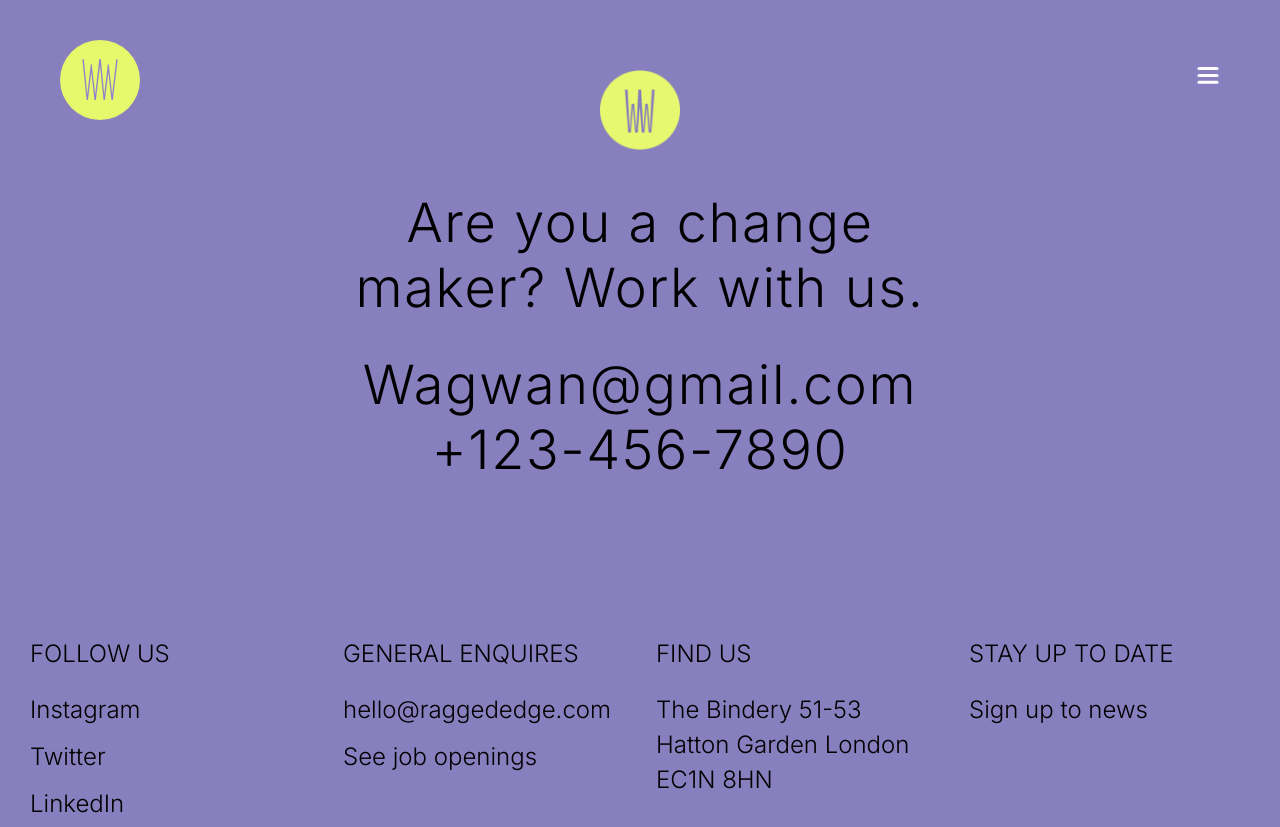
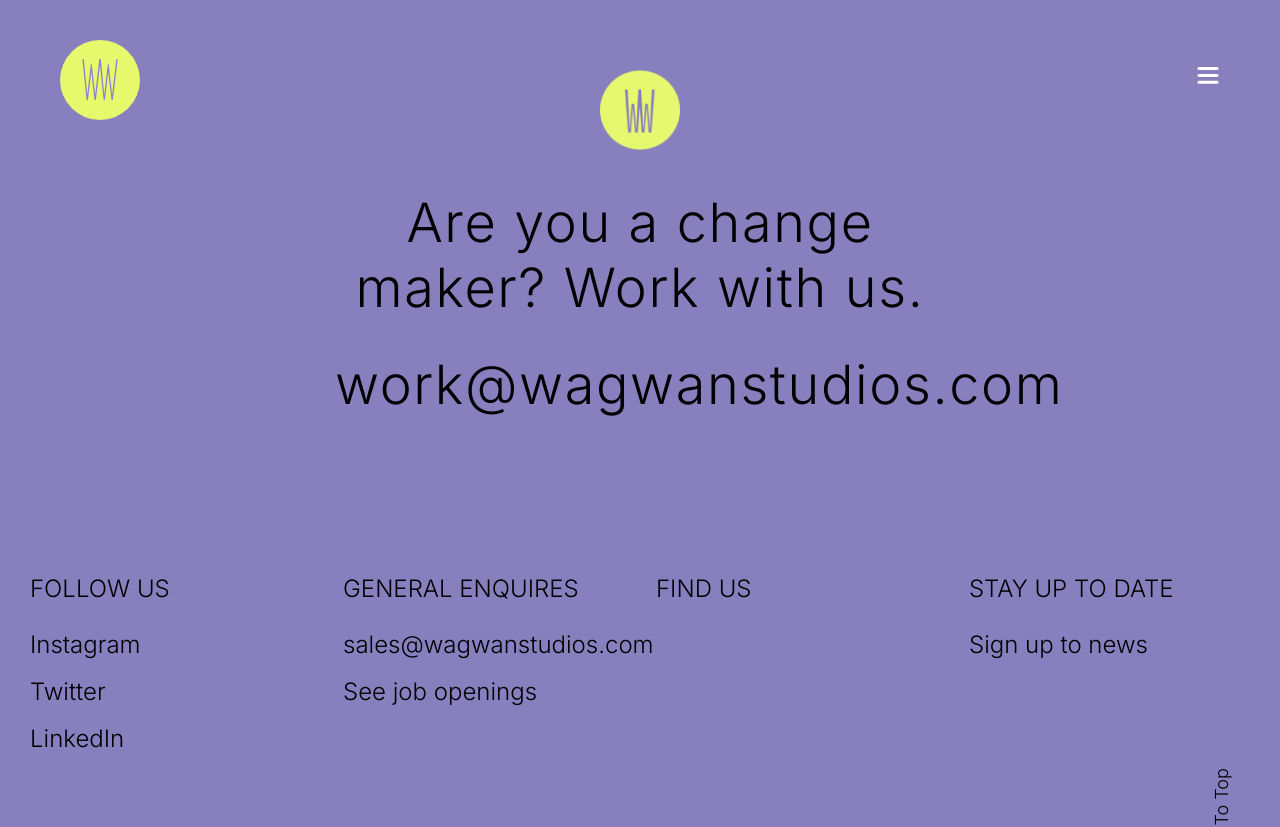
Before and after one commit to wagwan-studios/wagwan, a Next.js app: page /contact in a window 1280 px wide. Shown: the top 827 px of the page. Built offline with nearby package versions, Linux system fonts and the light colour scheme; a small style sheet from the web is missing.

Commit message:
Footer Changes

```diff
--- a/src/components/widgets/footer/index.tsx
+++ b/src/components/widgets/footer/index.tsx
@@ -5,14 +5,14 @@
   return(
       <footer className='min-h-screen bg-tertiary-color p-[30px]'>
           <div className='flex flex-col items-center justify-center pt-10'>
-              <Image src={"/logo.png"} alt={"Wagwan"} width={40} height={40} className="md:w-20 md:h-20 mb-10"/>
+              <Image src={"/logo.png"} alt={"Wagwan"} width={40} height={40} className="mb-10 md:w-20 md:h-20"/>
               <div className='text-center mb-20 md:mb-[150px] lg:max-w-[50%]'>
                   <h4 className='heading-h4 !font-light pb-8 '>
                       Are you a change maker?
                       Work with us.
                   </h4>
-                  <h4 className='heading-h4 !font-light'>Wagwan@gmail.com</h4>
-                  <h4 className='heading-h4 !font-light'>+123-456-7890</h4>
+                  <h4 className='heading-h4 !font-light'>work@wagwanstudios.com</h4>
+                  {/* <h4 className='heading-h4 !font-light'>+123-456-7890</h4> */}
               </div>
               <div className='grid grid-cols-1 gap-8 md:grid-cols-2 lg:grid-cols-3 xl:grid-cols-4'>
                   <div>
@@ -26,16 +26,16 @@
                   <div>
                       <h5 className="heading-h5 !font-light pb-4">GENERAL ENQUIRES</h5>
                       <ul>
-                          <li className="heading-h6 !font-light pb-3">hello@raggededge.com</li>
+                          <li className="heading-h6 !font-light pb-3">sales@wagwanstudios.com</li>
                           <li className='heading-h6 !font-light '>See job openings </li>
                       </ul>
                   </div>
                   <div>
                       <h5 className="heading-h5 !font-light pb-4">FIND US</h5>
                       <ul>
-                          <li className="heading-h6 !font-light">The Bindery
+                          {/* <li className="heading-h6 !font-light">The Bindery
                               51-53 Hatton Garden
-                              London EC1N 8HN</li>
+                              London EC1N 8HN</li> */}
                       </ul>
                   </div>
                   <div>
```
